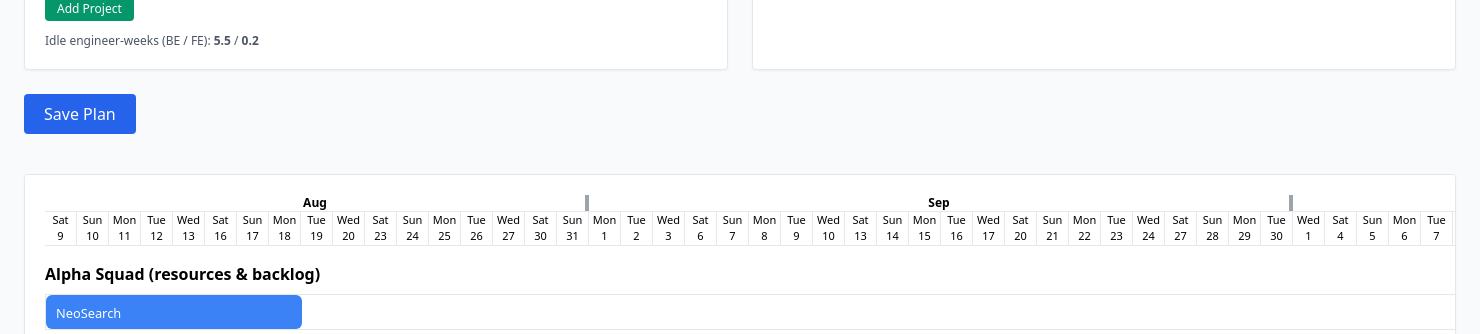
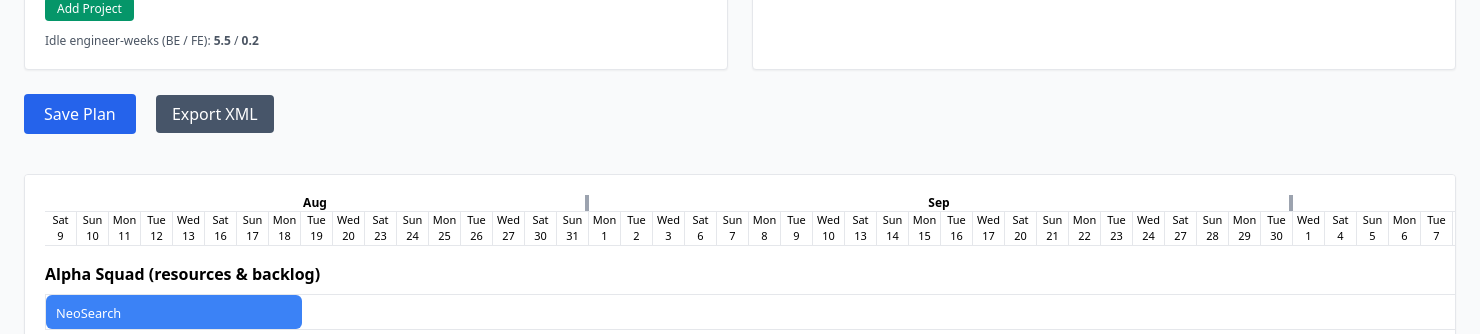
Before and after one commit to HamedShams/gantt_resource_planner, a FastAPI app: page / in a window 1480 px wide; the page is wider, and only the part inside the window is pictured. Shown: the part 1185-1519 px from the top of that part. Run offline with FastAPI, Linux system fonts and the light colour scheme; some libraries are stand-ins or nearby versions.

```diff
--- a/main.py
+++ b/main.py
@@ -1,7 +1,7 @@
 # SPDX-License-Identifier: MIT
 
 from fastapi import FastAPI, Request
-from fastapi.responses import HTMLResponse
+from fastapi.responses import HTMLResponse, FileResponse
 from jinja2 import Environment, FileSystemLoader
 import xml.etree.ElementTree as ET
 from datetime import datetime, timedelta
@@ -128,3 +128,9 @@ def data(user: str = Depends(login_required)):
 async def save(req: Request, user: str = Depends(admin_required)):
     save_cfg(await req.json())
     return {"status": "ok"}
+
+# ─── Export XML ──────────────────────────────────────────────────────
+@app.get("/export")
+def export_xml(user: str = Depends(login_required)):
+    """Return the current XML config for download/viewing."""
+    return FileResponse(CONFIG_PATH, media_type="application/xml", filename=CONFIG_PATH.name)
--- a/templates/index.html
+++ b/templates/index.html
@@ -67,7 +67,7 @@
           </label>
         </template>
         <label class="flex flex-col col-span-2">
-          <span>Start Date</span>
+          <span data-tip="Weekend: Thu & Fri (Persian calendar)">Start Date</span>
           <input type="date" class="border rounded px-2 py-1"
                  x-model="cfg.startDate" @input="safeRedraw">
         </label>
@@ -116,6 +116,7 @@
 <div class="mt-6">
   <button @click="save()" class="bg-blue-600 text-white px-5 py-2 rounded" title="Persist the current plan.">Save Plan</button>
   <span x-show="saved" x-transition class="text-green-700 ml-3">Saved!</span>
+  <a href="/export" target="_blank" class="ml-4 bg-slate-600 text-white px-4 py-2 rounded" title="Download the latest plan as XML.">Export XML</a>
 </div>
 {% endif %}
 
```
Also changed, not shown: README.md.
